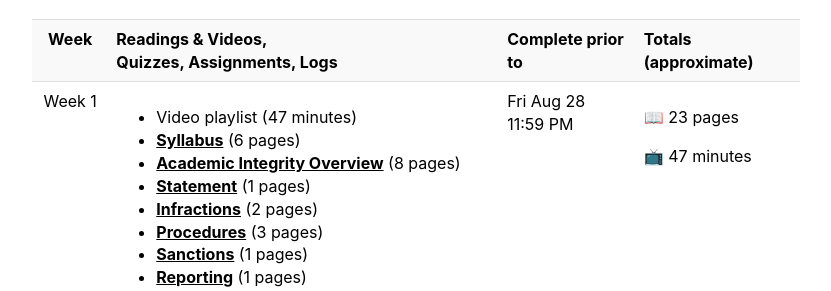
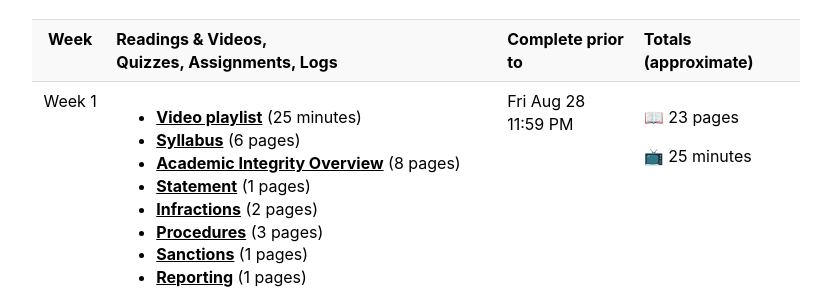
Before and after one commit to 2020-Fall-UIUC-LING506/2020-fall-uiuc-ling506.github.io, a Jekyll site: the page built from schedule.md, in a window 1280 px wide and 900 px high. Shown: the part 273-564 px from the top of the window, without its empty margins (224-1055 px from the left). Built offline with Jekyll 4.4.1, drawn with Linux system fonts in a browser that asks for light colours.

```diff
--- a/_data/schedule.yaml
+++ b/_data/schedule.yaml
@@ -5,9 +5,9 @@
   reading:
     -
      title: "Video playlist"
-#     url: "https://www.youtube.com/playlist?list=PLydysiDoFy5XD5s3KogCZyX81etFT8Wp2"
+     url: "https://www.youtube.com/playlist?list=PLydysiDoFy5W9WTWw1aI4bPNK1XOyJyT1"
      length:
-       value: "47"
+       value: "25"
        unit: "minutes"
     -
      title: "Syllabus"
```
